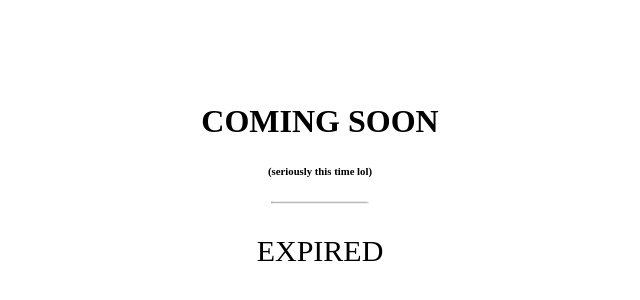
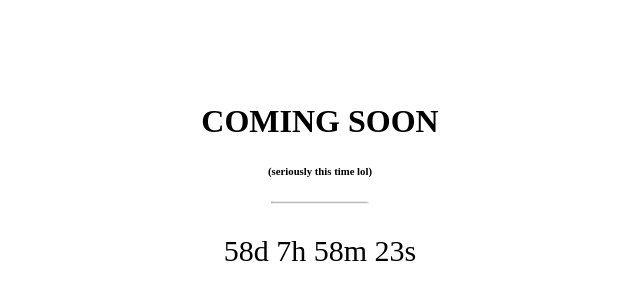
Before and after one commit to omersayshi/omersayshi.github.io, a plain HTML site: page photos.html in a window 1280 px wide. Shown: the part 210-510 px from the top of the page, without its empty margins (320-960 px from the left). Drawn offline with Linux system fonts and the light colour scheme.

Commit message:
Update photos.html

```diff
--- a/photos.html
+++ b/photos.html
@@ -47,7 +47,7 @@ hr {
 
 <script>
 // Set the date we're counting down to
-var countDownDate = new Date("August 30, 2022 15:37:25").getTime()
+var countDownDate = new Date("December 30, 2023 15:37:25").getTime()
 
 // Update the count down every 1 second
 var countdownfunction = setInterval(function() {
```
